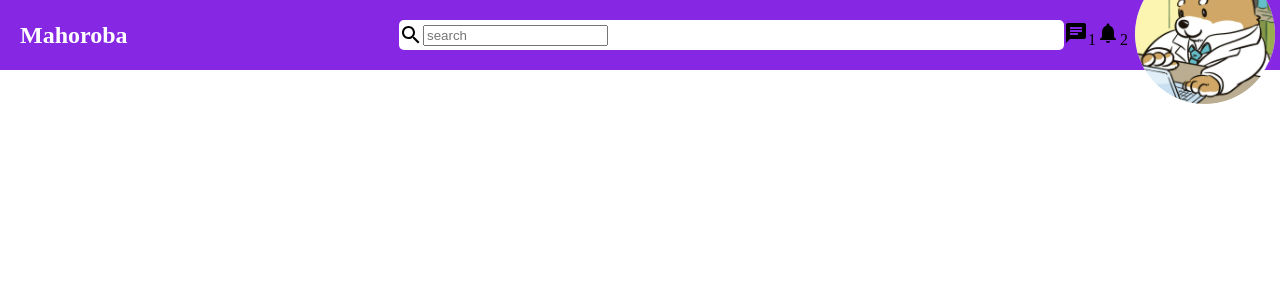
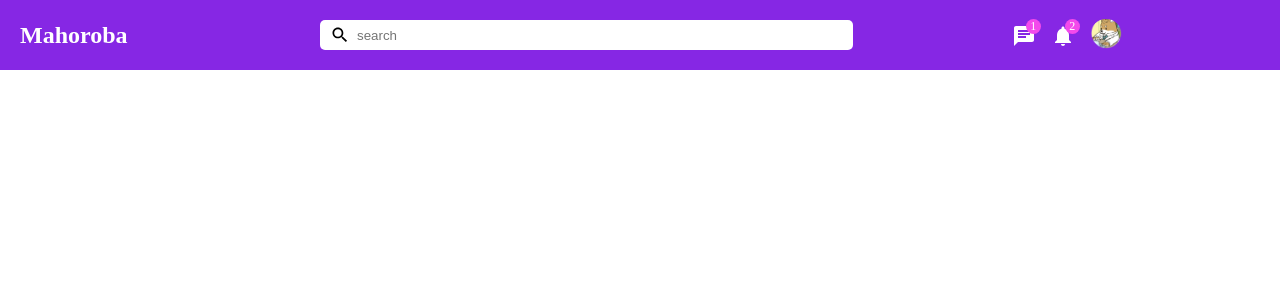
Before and after one commit to misakiishihara/mahoroba-f, a React (Create React App) app: page / in a window 1280 px wide. Shown: the top 300 px of the page. Built offline with nearby package versions, Linux system fonts and the light colour scheme.

Commit message:
css topbar

```diff
--- a/src/components/Topbar.css
+++ b/src/components/Topbar.css
@@ -18,6 +18,21 @@
     align-items: center;
 }
 
+.searchIcon {
+    font-size: 20px !important;
+    margin-left: 10px;
+    margin-right: 5px;
+}
+
+.searchInput {
+    border: none;
+    width: 80%;
+}
+
+.searchInput:focus {
+    outline: none;
+}
+
 .topbarLeft {
     flex: 3;
 }
@@ -35,4 +50,41 @@
 
 .topbarRight {
     flex: 4;
+    display: flex;
+    align-items: center;
+    justify-content: space-around;
+    color: white;
 }
+
+.topbarItemIcons {
+    display: flex;
+}
+
+.topbarIconItem {
+    margin-right: 15px;
+    cursor: pointer;
+    position: relative;
+    margin-top: 5px;
+}
+
+.topbarIconBadge {
+    position: absolute;
+    top: -5px;
+    right: -5px;
+    background-color: rgb(243, 74, 235);
+    width: 15px;
+    height: 15px;
+    border-radius: 50%;
+    display: flex;
+    align-items: center;
+    justify-content: center;
+    font-size: 12px;
+}
+
+.iconImage {
+    width: 32px;
+    height: 30px;
+    border-radius: 50%;
+    cursor: pointer;
+    object-fit: cover;
+}
--- a/src/components/Topbar.jsx
+++ b/src/components/Topbar.jsx
@@ -18,17 +18,19 @@
              />
             </div>
         </div>
-        <div className="topberRight">
+        <div className="topbarRight">
+           <div className='topbarItemIcons'>
             <div className="topbarIconItem">
                 <Chat />
                 <span className='topbarIconBadge'>1</span>
             </div>
-        </div>
             <div className="topbarIconItem">
                 <Notifications />
                 <span className='topbarIconBadge'>2</span>
             </div>
             <img src="/assets/person/1.jpeg" alt="" className='iconImage' />
+        </div>
+        </div>
     </div>
   )
 }
```
